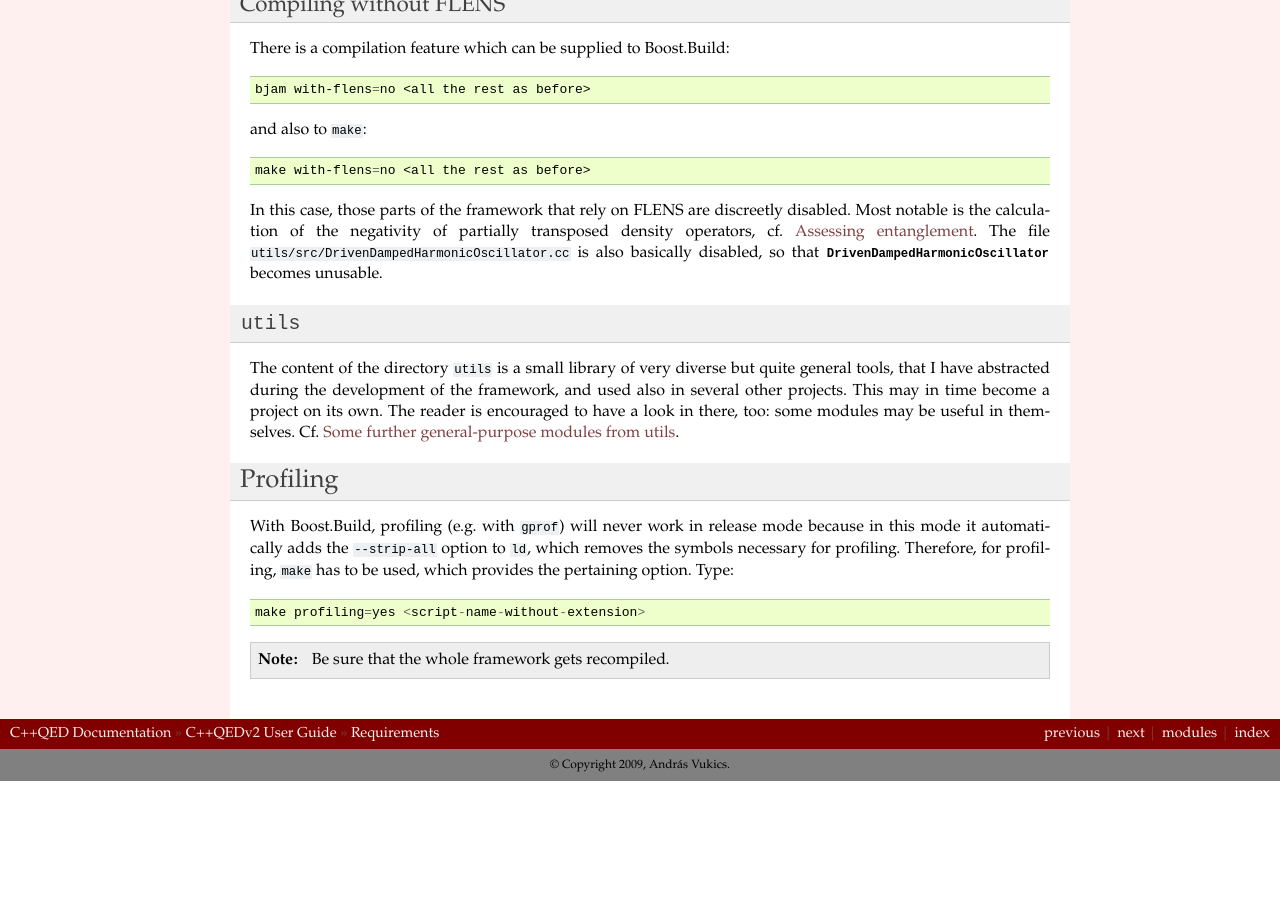
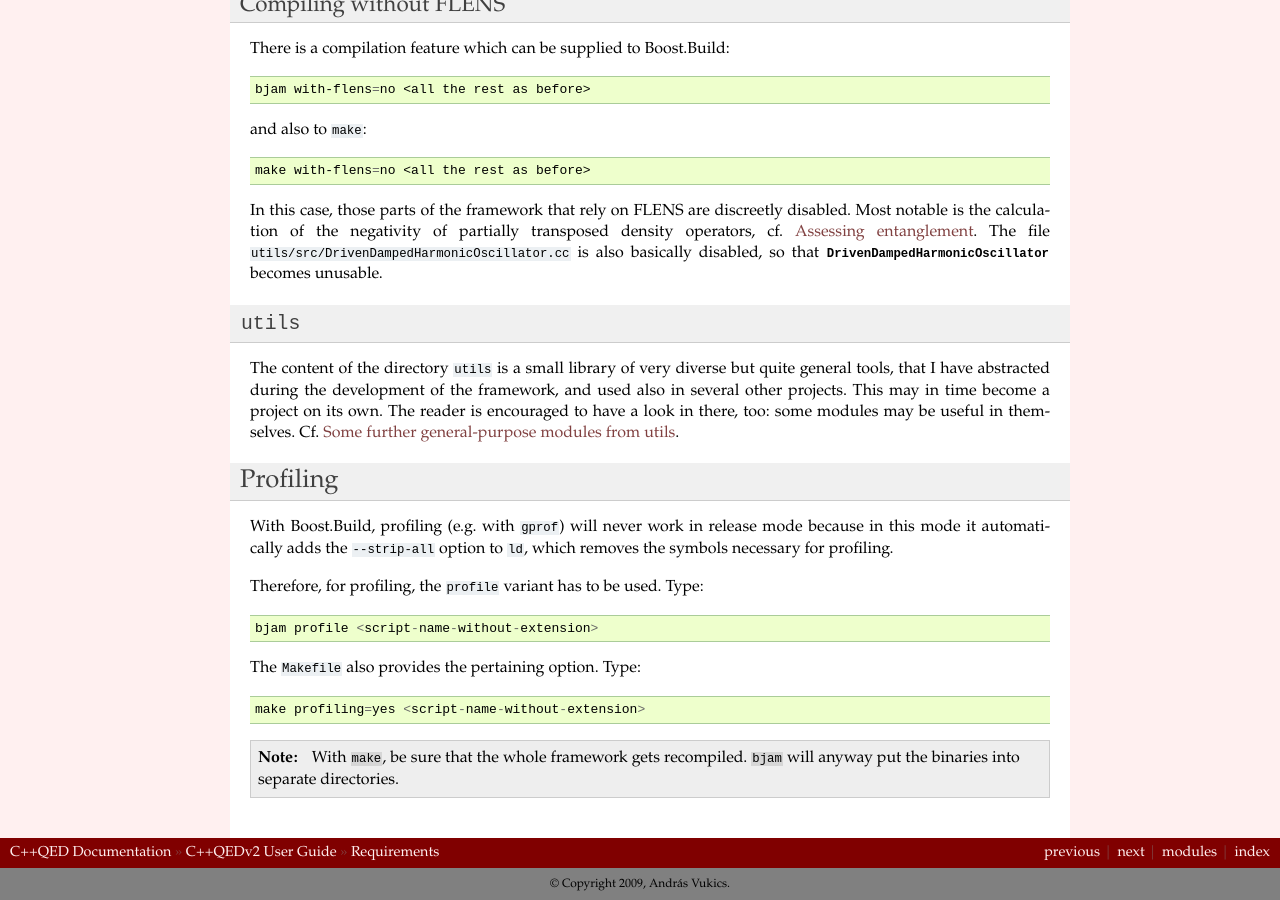
Before and after one commit to vukics/cppqed, a Sphinx documentation site: the page built from doc/installation.rst, in a window 1280 px wide and 900 px high, scrolled down 3872 px. Built offline with Sphinx 7.4.7, drawn with Linux system fonts in a browser that asks for light colours; formulas are drawn with MathJax 3; before the commit the page ends 4653 px from its top, so only the background shows below that.

```diff
--- a/doc/installation.rst
+++ b/doc/installation.rst
@@ -208,10 +208,16 @@ The content of the directory ``utils`` is a small library of very diverse but qu
 Profiling
 =========
 
-With Boost.Build, profiling (e.g. with ``gprof``) will never work in release mode because in this mode it automatically adds the ``--strip-all`` option to ``ld``, which removes the symbols necessary for profiling. Therefore, for profiling, ``make`` has to be used, which provides the pertaining option. Type::
+With Boost.Build, profiling (e.g. with ``gprof``) will never work in release mode because in this mode it automatically adds the ``--strip-all`` option to ``ld``, which removes the symbols necessary for profiling.
+
+Therefore, for profiling, the ``profile`` variant has to be used. Type::
+
+  bjam profile <script-name-without-extension>
+
+The ``Makefile`` also provides the pertaining option. Type::
 
   make profiling=yes <script-name-without-extension>
 
 .. note::
 
-  Be sure that the whole framework gets recompiled.
+  With ``make``, be sure that the whole framework gets recompiled. ``bjam`` will anyway put the binaries into separate directories.
```
Also changed, not shown: doc/tutorial.rst (+10 -1 lines), 1 other file.
